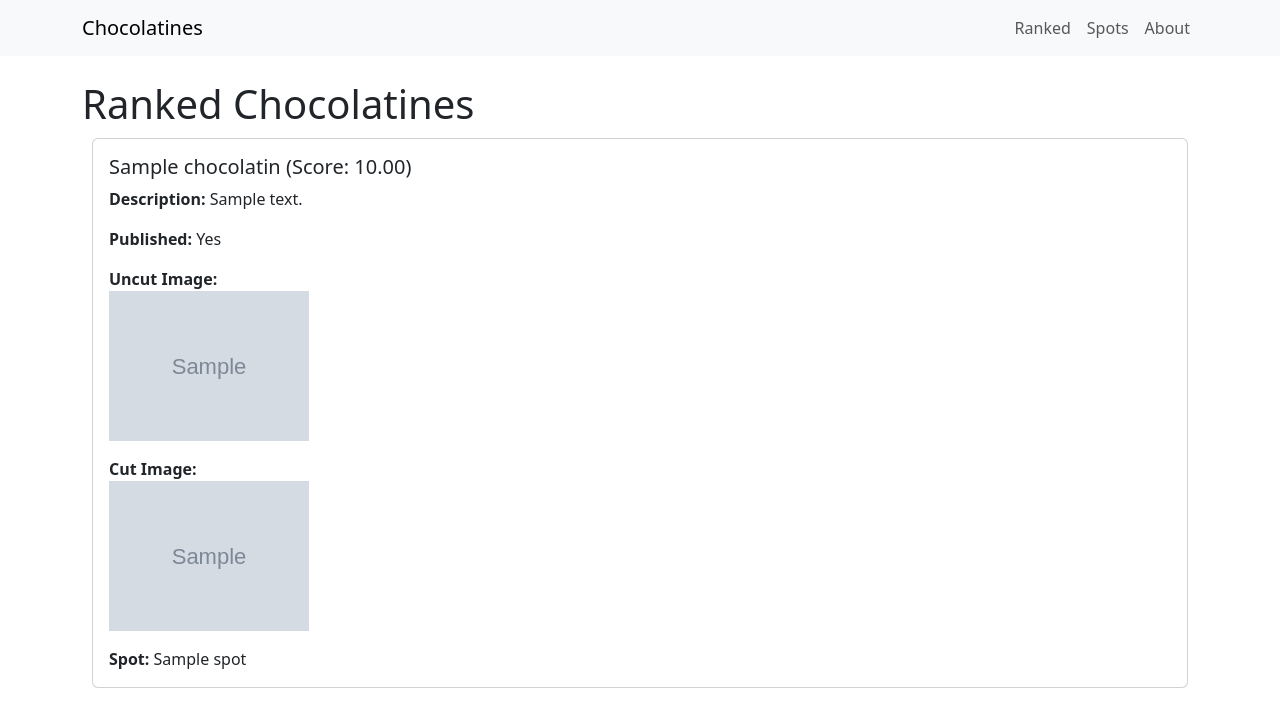
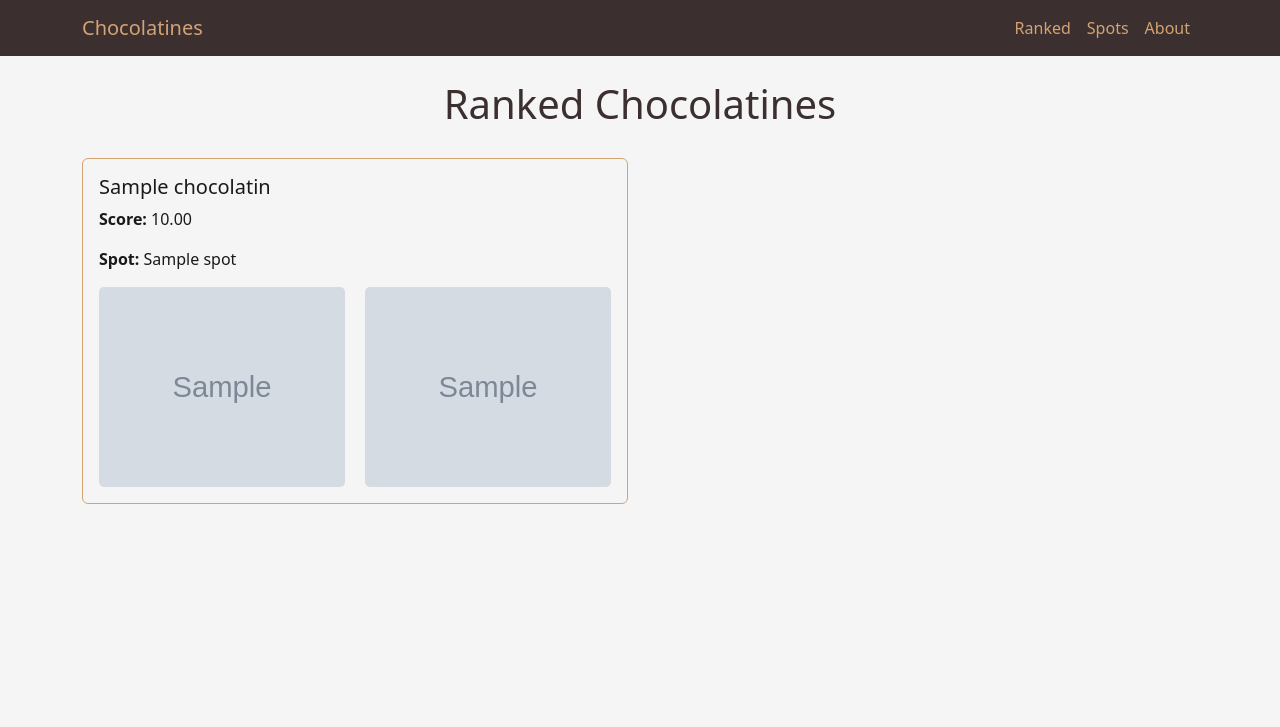
Before and after one commit to AlogoZano/Chocolatines, a Django app: page /ranked/ in a window 1280 px wide. Shown: the top 727 px of the page. Run offline with Django 5.2, Linux system fonts and the light colour scheme; tables that the repository leaves empty hold one stand-in row (values such as "Sample post"); grey boxes marked "Sample" are stand-in pictures; some libraries are stand-ins or nearby versions.

Commit message:
Style for ranked_list and header

```diff
--- a/chocolatines/templates/header.html
+++ b/chocolatines/templates/header.html
@@ -5,6 +5,21 @@
   <title>{% block title %}My Site{% endblock %}</title>
   <!-- Bootstrap CSS -->
   <link href="https://cdn.jsdelivr.net/npm/bootstrap@5.3.0/dist/css/bootstrap.min.css" rel="stylesheet">
+  <style>
+    body {
+      background-color: #F5F5F5;
+      color: #1A1A1A;
+    }
+    .navbar {
+      background-color: #3B2F2F !important;
+    }
+    .navbar-brand, .nav-link {
+      color: #D4A373 !important;
+    }
+    .navbar-brand:hover, .nav-link:hover {
+      color: #F5F5F5 !important;
+    }
+  </style>
 </head>
 <body>
 
--- a/chocolatines/templates/ranked_list.html
+++ b/chocolatines/templates/ranked_list.html
@@ -3,29 +3,64 @@
 {% block title %}Ranked Chocolatines{% endblock %}
 
 {% block content %}
+<style>
+  .chocolatin-card {
+    background-color: #F5F5F5;
+    border: 1px solid #D4A373;
+    color: #1A1A1A;
+    margin-bottom: 20px;
+    transition: transform 0.2s;
+  }
+  .chocolatin-card:hover {
+    background-color: #D4A373;
+    color: #3B2F2F;
+    transform: translateY(-5px);
+  }
+  .image-row {
+    display: flex;
+    justify-content: space-between;
+    margin-top: 10px;
+  }
+  .image-row img {
+    width: 48%;
+    height: 200px;
+    object-fit: cover;
+    border-radius: 5px;
+  }
+  h1 {
+    color: #3B2F2F;
+    text-align: center;
+    margin-bottom: 30px;
+  }
+</style>
 <h1>Ranked Chocolatines</h1>
 
+<div class="row">
 {% for chocolatin in chocolatines %}
-<div class="card chocolatin-card" style="margin: 10px; cursor: pointer;" data-url="{% url 'ranked_detail' pk=chocolatin.pk %}">
+<div class="col-md-6">
+<div class="card chocolatin-card" style="cursor: pointer;" data-url="{% url 'ranked_detail' pk=chocolatin.pk %}">
     <div class="card-body">
-        <h5 class="card-title">{{ chocolatin.name }} (Score: {{ chocolatin.score }})</h5>
-        <p class="card-text"><strong>Description:</strong> {{ chocolatin.description }}</p>
-        <p class="card-text"><strong>Published:</strong> {{ chocolatin.is_published|yesno:"Yes,No" }}</p>
+        <h5 class="card-title">{{ chocolatin.name }}</h5>
+        <p class="card-text"><strong>Score:</strong> {{ chocolatin.score }}</p>
+        <p class="card-text"><strong>Spot:</strong> {{ chocolatin.spot.name }}</p>
 
-        {% if chocolatin.image_uncut %}
-        <p><strong>Uncut Image:</strong><br><img src="{{ chocolatin.image_uncut.url }}" alt="Uncut {{ chocolatin.name }}" style="max-width: 200px;"></p>
+        {% if chocolatin.image_uncut or chocolatin.image_cut %}
+        <div class="image-row">
+            {% if chocolatin.image_uncut %}
+            <img src="{{ chocolatin.image_uncut.url }}" alt="Uncut {{ chocolatin.name }}">
+            {% endif %}
+            {% if chocolatin.image_cut %}
+            <img src="{{ chocolatin.image_cut.url }}" alt="Cut {{ chocolatin.name }}">
+            {% endif %}
+        </div>
         {% endif %}
-
-        {% if chocolatin.image_cut %}
-        <p><strong>Cut Image:</strong><br><img src="{{ chocolatin.image_cut.url }}" alt="Cut {{ chocolatin.name }}" style="max-width: 200px;"></p>
-        {% endif %}
-
-        <p class="card-text"><strong>Spot:</strong> {{ chocolatin.spot.name }}</p>
     </div>
+</div>
 </div>
 {% empty %}
 <p>No chocolatines available.</p>
 {% endfor %}
+</div>
 
 <!-- Modal -->
 <div class="modal fade" id="chocolatinModal" tabindex="-1" role="dialog" aria-labelledby="chocolatinModalLabel" aria-hidden="true">
```
